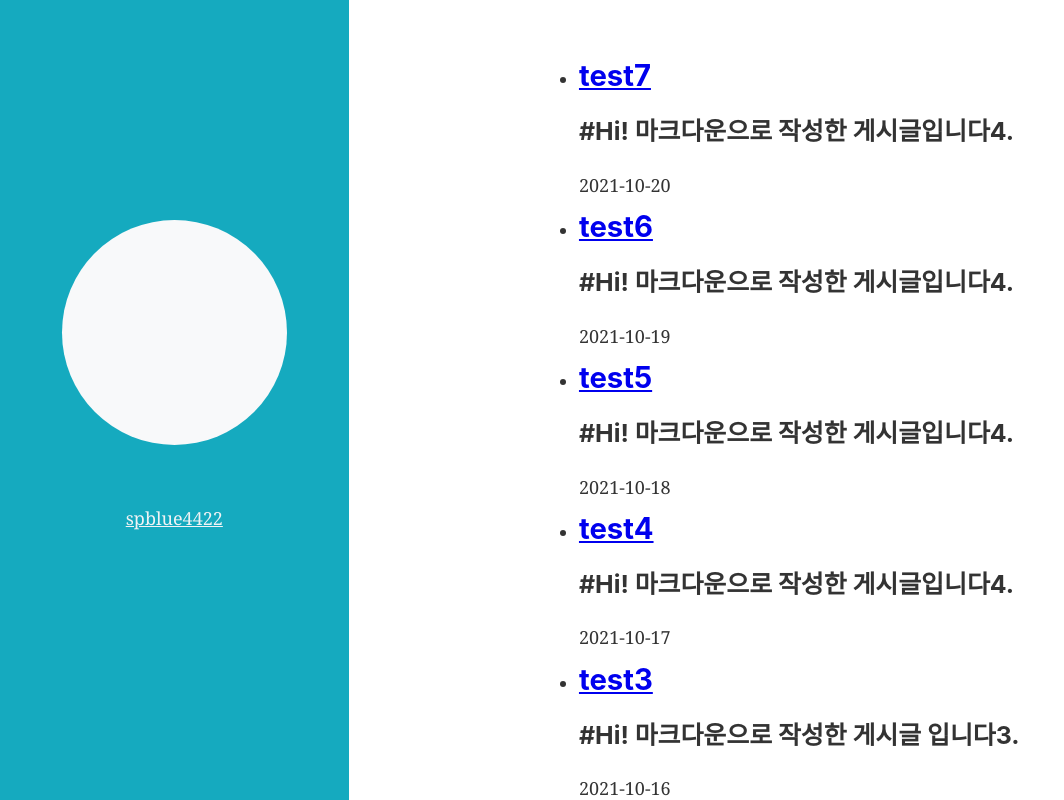
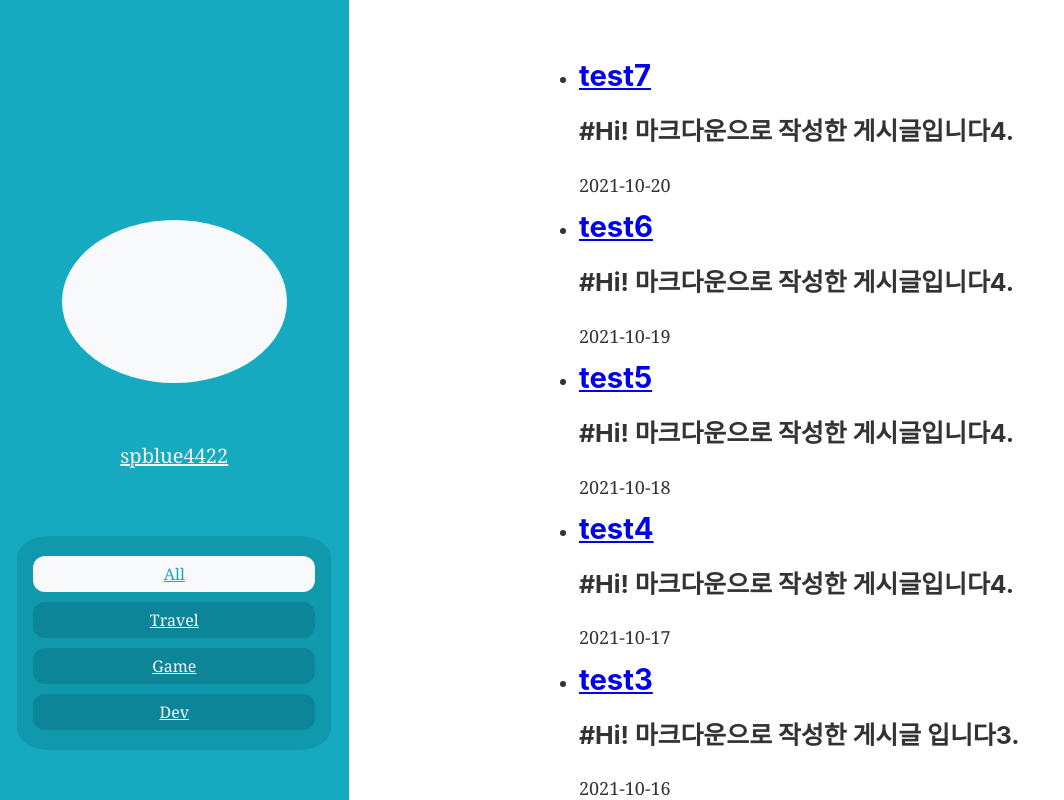
Before and after one commit to spblue4422/blog, a Gatsby site: page / in a window 1280 px wide. Shown: the whole page, without its empty margins (0-1064 px from the left). Built offline with nearby package versions, Linux system fonts and the light colour scheme; Gatsby itself is replaced by a stand-in of ours.

Commit message:
sidebar 수정 및 전체적인 코드 수정

```diff
--- a/gatsby-config.js
+++ b/gatsby-config.js
@@ -8,6 +8,10 @@ module.exports = {
         `gatsby-plugin-typescript`,
         `gatsby-plugin-react-helmet`,
         `gatsby-plugin-styled-components`,
+        // {
+        //     resolve: `gatsby-plugin-scss-typescript`,
+        //     options: {}
+        // },
         `gatsby-plugin-image`,
         {
             resolve: `gatsby-source-filesystem`,
--- a/package.json
+++ b/package.json
@@ -31,7 +31,10 @@
   },
   "devDependencies": {
     "@types/react-helmet": "^6.1.3",
-    "prettier": "2.4.1"
+    "@types/styled-components": "^5.1.15",
+    "gatsby-plugin-scss-typescript": "^5.1.0",
+    "prettier": "2.4.1",
+    "sass": "^1.43.5"
   },
   "keywords": [
     "gatsby"
--- a/src/components/Layout.tsx
+++ b/src/components/Layout.tsx
@@ -2,7 +2,7 @@ import React from 'react';
 
 import styled from 'styled-components';
 import './Layout.css';
-import { Sidebar } from './Sidebar';
+import { Sidebar, SidebarProps } from './Sidebar';
 
 const Wrapper = styled.div`
     width: 100%;
@@ -33,10 +33,10 @@ const Content = styled.div`
 `;
 
 //index page 일때만 listheader 추가
-const Layout: React.FC = ({ children }) => {
+const Layout: React.FC<SidebarProps> = ({ currentCategory, children }) => {
     return (
         <Wrapper>
-            <Sidebar />
+            <Sidebar currentCategory={currentCategory} />
             <PostsWrapper>
                 {/* children */}
                 <Content>{children}</Content>
--- a/src/components/Post.tsx
+++ b/src/components/PostCard.tsx
@@ -12,7 +12,7 @@ const Img = styled.div``;
 
 const PostInfo = styled.div``;
 
-const Post: React.FC = (children, ...props) => {
+const PostCard: React.FC = (children, ...props) => {
     return (
         <Wrapper>
             <PostInfo>
@@ -22,4 +22,4 @@ const Post: React.FC = (children, ...props) => {
     );
 };
 
-export default Post;
+export default PostCard;
--- a/src/components/PostTemplate.tsx
+++ b/src/components/PostTemplate.tsx
@@ -1,7 +1,7 @@
 import React from 'react';
 import Layout from './Layout';
 import { ITemplateProps } from '../interface';
-import './BasicDesign.scss';
+//import './BasicDesign.scss';
 
 type IPostTemplateProps = ITemplateProps<{
     html: string;
@@ -13,7 +13,7 @@ type IPostTemplateProps = ITemplateProps<{
 const PostTemplate: React.FC<IPostTemplateProps> = React.memo((props) => {
     const { title, html, category, last_modified_at } = props.pageContext;
     return (
-        <Layout>
+        <Layout currentCategory={category}>
             <h2>{title}</h2>
             <h4>{category}</h4>
             <h4>{last_modified_at}</h4>
--- a/src/components/Sidebar.tsx
+++ b/src/components/Sidebar.tsx
@@ -1,4 +1,4 @@
-import React from 'react';
+import React, { useEffect, useRef } from 'react';
 import { Link } from 'gatsby';
 import styled from 'styled-components';
 import oc from 'open-color';
@@ -14,7 +14,7 @@ const Wrapper = styled.nav`
     background-color: ${oc.cyan[6]};
 `;
 
-const NavItem = styled(Link)`
+const AboutLink = styled(Link)`
     margin-top: 30px;
     width: 100%;
     height: 60px;
@@ -22,7 +22,36 @@ const NavItem = styled(Link)`
     flex-direction: column;
     text-align: center;
     color: ${oc.gray[1]};
-    font-weight: 13px;
+    font-size: 20px;
+`;
+
+const TagList = styled.ul`
+    margin: 50px 10px;
+    padding-top: 10px;
+    padding-bottom: 20px;
+    width: 90%;
+    display: flex;
+    flex-direction: column;
+    border-radius: 10%;
+    background-color: ${oc.cyan[7]};
+`;
+
+const NavItem = styled(Link)<NavItemProps>`
+    margin: 10px auto 0px auto;
+    padding: 5px;
+    width: 90%;
+    text-align: center;
+    background-color: ${(props) => (props.status === 'active' ? oc.gray[0] : oc.cyan[8])};
+    color: ${(props) => (props.status === 'active' ? oc.cyan[6] : oc.gray[0])};
+    font-size: 16px;
+    border-radius: 12px;
+
+    &:hover {
+        opacity: ${(props) => (props.status === 'active' ? 1 : 0.8)};
+    }
+    &:active {
+        background-color: ${(props) => (props.status == 'active' ? oc.gray[3] : oc.cyan[9])};
+    }
 `;
 
 const Profile = styled.div`
@@ -37,11 +66,33 @@ const Profile = styled.div`
     flex-direction: column;
 `;
 
-export const Sidebar: React.FC = (props) => {
+export interface SidebarProps {
+    currentCategory: string;
+}
+
+export interface NavItemProps {
+    status: string;
+}
+
+export const Sidebar: React.FC<SidebarProps> = ({ currentCategory }) => {
+    const categories: string[] = ['All', 'Travel', 'Game', 'Dev'];
+
     return (
         <Wrapper>
             <Profile></Profile>
-            <NavItem to="/about">spblue4422</NavItem>
+            <AboutLink to="/about">spblue4422</AboutLink>
+            <TagList>
+                {categories.map((category, idx) => (
+                    // /category/${category}
+                    <NavItem
+                        key={idx}
+                        to="/"
+                        status={currentCategory === category ? 'active' : 'none'}
+                    >
+                        {category}
+                    </NavItem>
+                ))}
+            </TagList>
         </Wrapper>
     );
 };
--- a/src/pages/index.tsx
+++ b/src/pages/index.tsx
@@ -1,10 +1,10 @@
-import React from 'react';
+import React, { useState, useEffect } from 'react';
 import { Link, graphql, useStaticQuery } from 'gatsby';
 import { Query } from '../graphql-types';
 
 import Layout from '../components/Layout';
 import PostList from '../components/PostList';
-import Post from '../components/Post';
+import Post from '../components/PostCard';
 //import '.BasicDesign.scss';
 
 const LatestPostListQuery = graphql`
@@ -16,6 +16,7 @@ const LatestPostListQuery = graphql`
                     frontmatter {
                         title
                         path
+                        categories
                         last_modified_at(formatString: "YYYY-MM-DD")
                     }
                     id
@@ -27,8 +28,12 @@ const LatestPostListQuery = graphql`
 
 const IndexPage: React.FC = () => {
     const data = useStaticQuery<Query>(LatestPostListQuery);
+
+    //const [state, setState] = useState('All');
+    const currentCategory: string = 'All';
+
     return (
-        <Layout>
+        <Layout currentCategory={currentCategory}>
             {/* <PostList>
                 { data.allMarkdownRemark.edges.map({node} => (
                     <Post>{node}</Post>
```
Also changed, not shown: src/__generated__/gatsby-types.ts (+117 -96 lines), src/components/PostCategoryTemplate.tsx (+16 -3 lines), src/lib/createPages.ts (+4 -4 lines), src/pages/about.tsx (added, +26 -0 lines), 1 other file.
